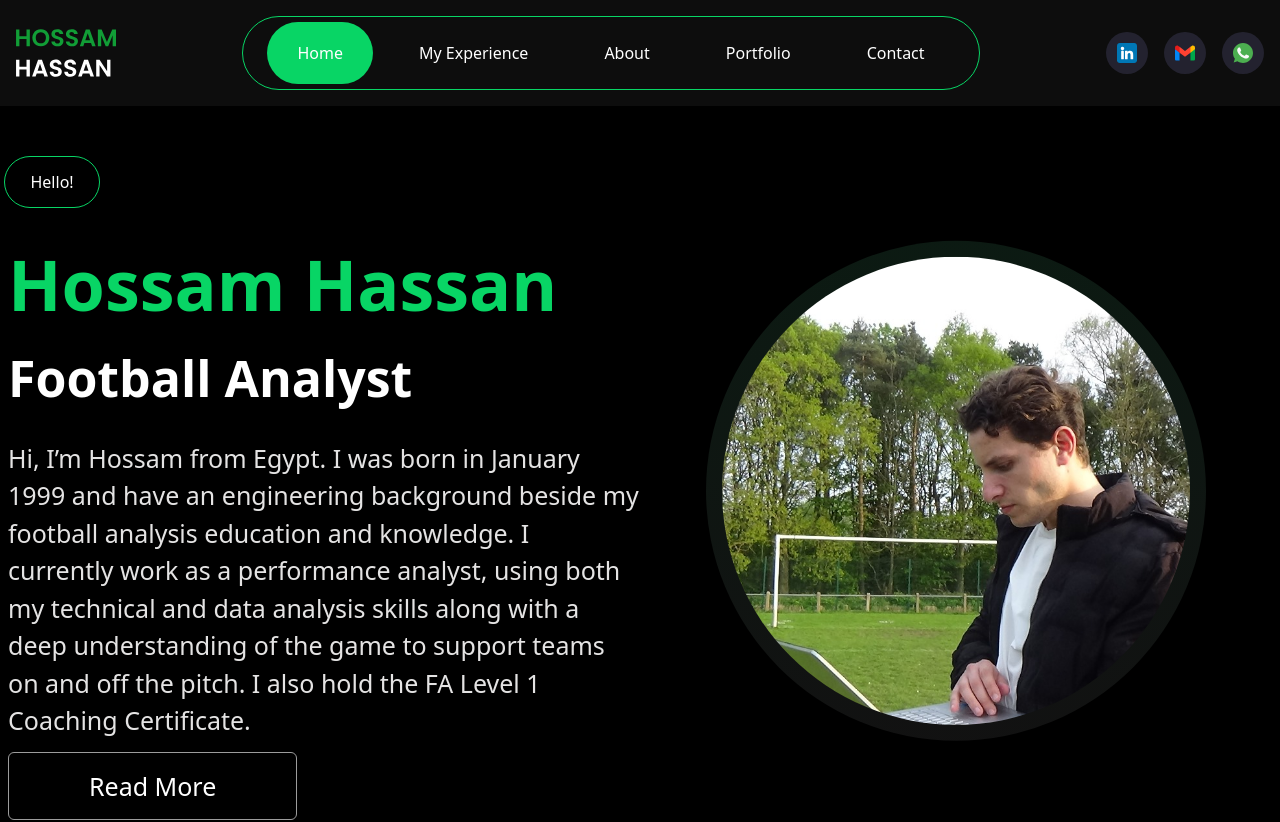
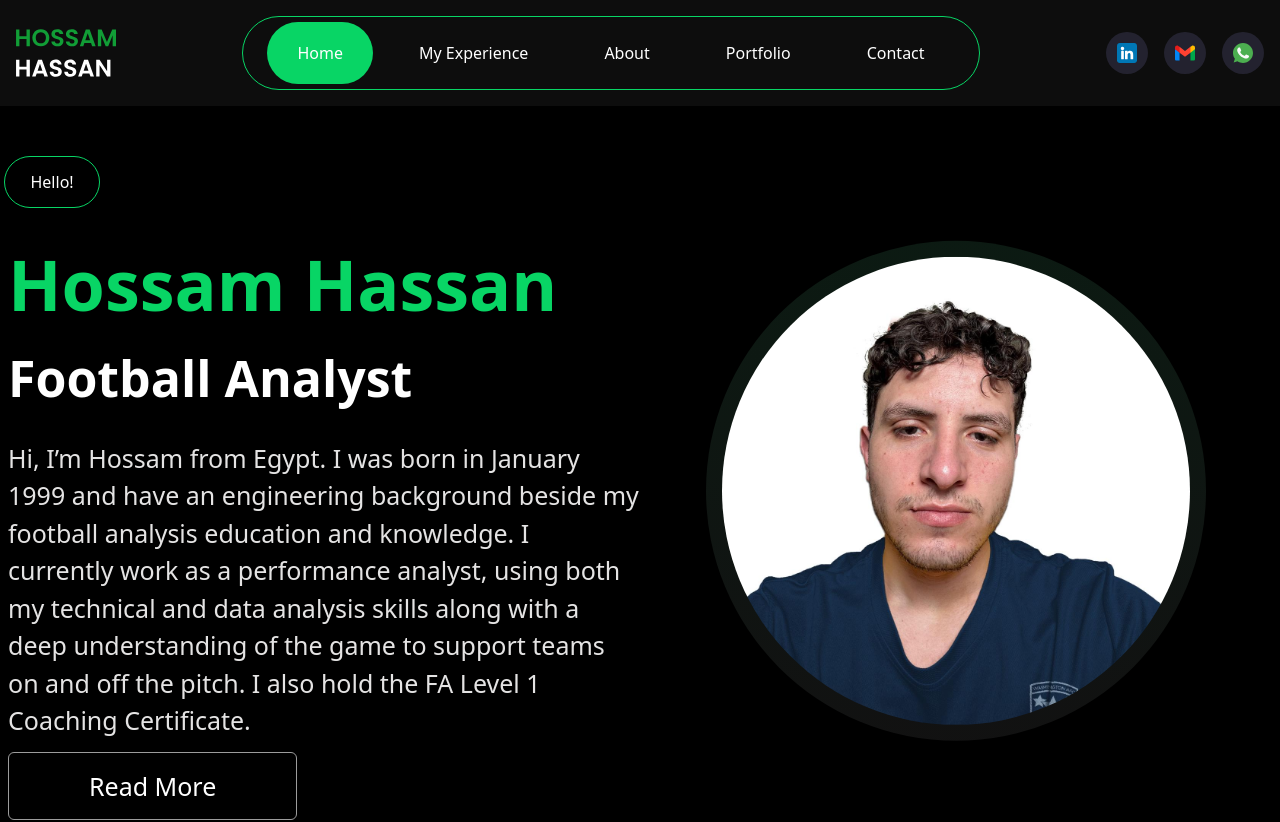
Before and after one commit to Ahmed-Sadek89/hossam-hassan-portfolio, a Next.js app: page / in a window 1280 px wide. Shown: the top 822 px of the page. Built offline with nearby package versions, Linux system fonts and the light colour scheme.

Commit message:
add edits

```diff
--- a/components/Nav/Nav.tsx
+++ b/components/Nav/Nav.tsx
@@ -36,7 +36,7 @@ const Nav = () => {
             className='flex justify-center items-center shadow-lg p-4 rounded-full w-[300px] md:w-[400px] lg:w-[500px] h-[300px] md:h-[400px] lg:h-[500px] scale-100 group-hover:scale-110 transition duration-300'
           >
             <Image
-              src='/hossam-hassan-2.jpg'
+              src='/hossam-hassan.jpg'
               alt='Hossam Hassan'
               width={460}
               height={460}
--- a/components/SelectedWorks/SelectedWorks.tsx
+++ b/components/SelectedWorks/SelectedWorks.tsx
@@ -44,7 +44,7 @@ const SelectedWorks = () => {
         <WorkSectionCarousel media='image' sliderRef={sliderRef}>
 
           {[1, 2, 3, 4, 5, 6].map(card => {
-            const src = `/slide${card}.${card === 5 ? 'jpg' : 'png'}`
+            const src = `/slide${card}.${card === 5||card===1 ? 'jpg' : 'png'}`
             console.log({ src })
             return (
               <Image
@@ -53,7 +53,7 @@ const SelectedWorks = () => {
                 alt={`slide-${card}`}
                 width={1000}
                 height={400}
-                className='rounded-md object-contain scale-100 hover:scale-105 transition duration-300'
+                className='rounded-md w-[220px] h-[620px] object-fill scale-100 hover:scale-105 transition duration-300'
               />
             )
           })}
```
Also changed, not shown: public/slide1.jpg (added), public/slide1.png (deleted).
